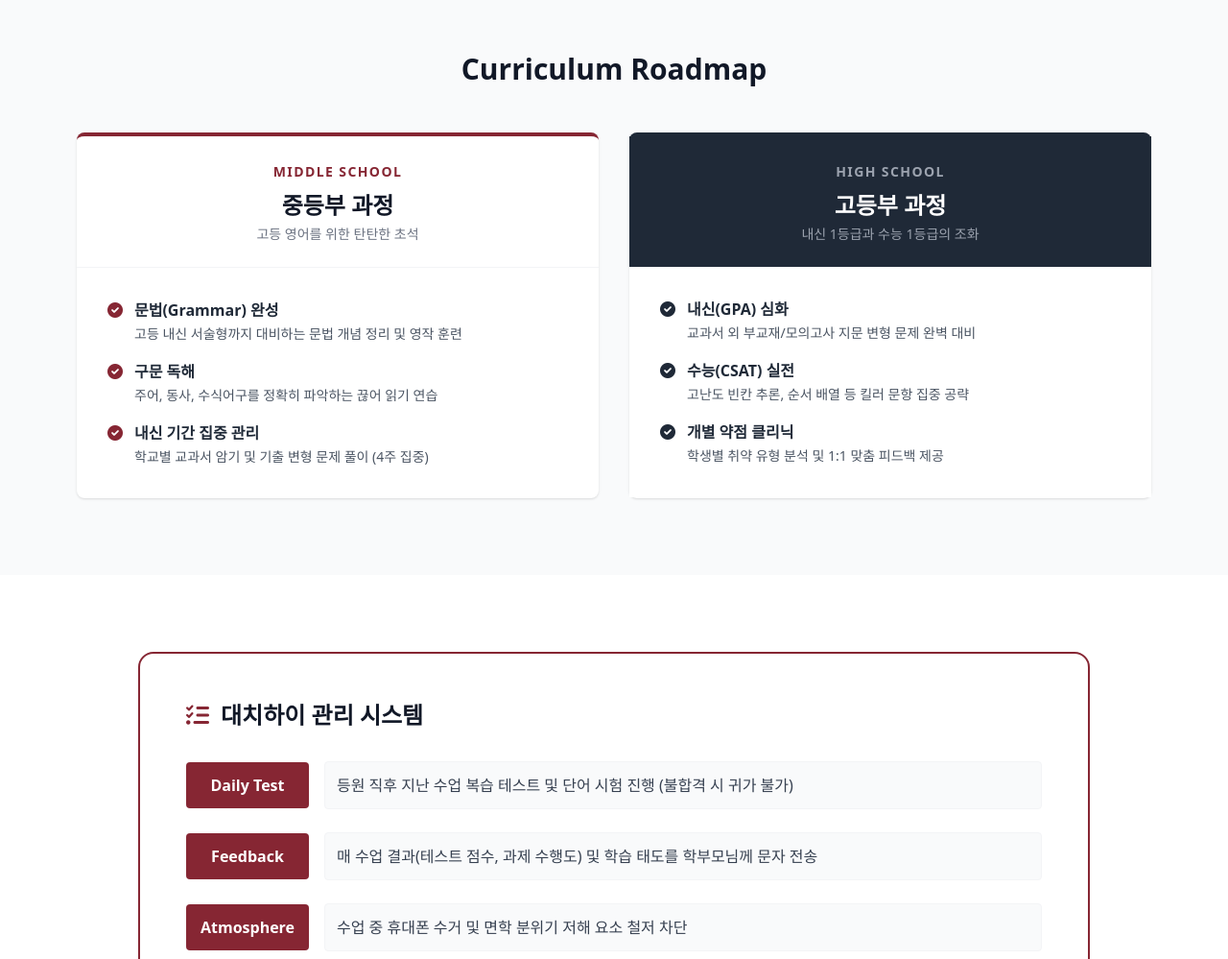
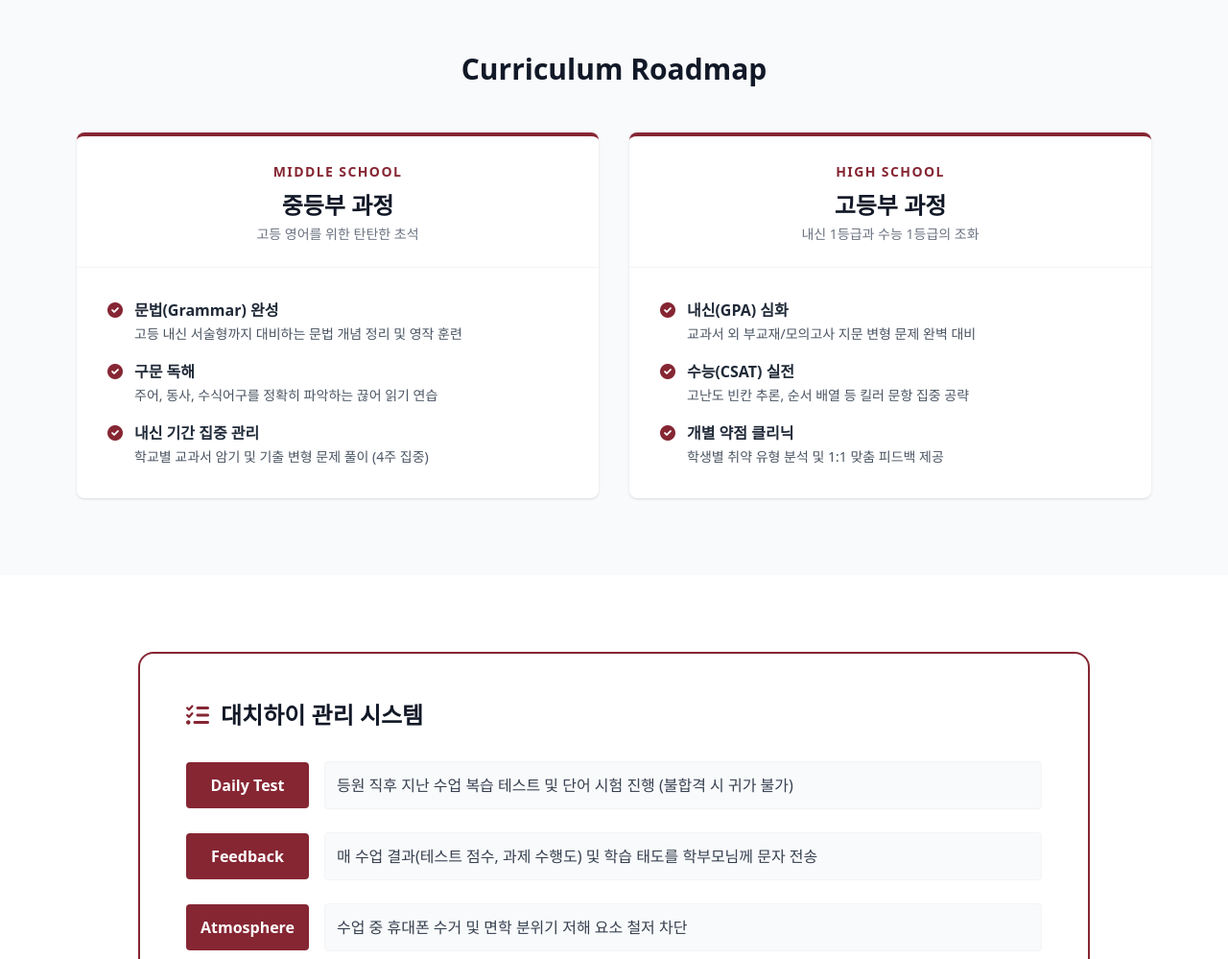
Before and after one commit to daechihigh/daechihigh.github.io, a plain HTML site: page index.html in a window 1280 px wide. Shown: the part 1100-2099 px from the top of the page at 96% size. Drawn offline with nearby package versions, Linux system fonts and the light colour scheme.

Commit message:
테마 통일

```diff
--- a/index.html
+++ b/index.html
@@ -10,7 +10,7 @@
             theme: {
                 extend: {
                     colors: {
-                        ku: '#862633', // 고려대 공식 크림슨 컬러 단일 지정
+                        ku: '#862633', // 고려대 공식 크림슨 컬러
                         naver: '#03C75A'
                     }
                 }
@@ -26,12 +26,13 @@
             <div class="flex justify-between items-center h-16">
                 <div class="flex flex-col justify-center">
                     <span class="text-[10px] text-gray-500 font-bold tracking-widest uppercase">Premium English Education</span>
-                    <div class="text-ku font-bold">대치하이<span class="text-yellow-400 font-bold">영어</span>학원</div>
+                    <div class="text-2xl font-extrabold text-gray-900">대치하이<span class="text-ku">영어</span></div>
                 </div>
                 <div class="hidden md:flex space-x-8 font-bold text-gray-600">
                     <a href="#about" class="hover:text-ku transition">학원소개</a>
                     <a href="#curriculum" class="hover:text-ku transition">중등부/고등부</a>
                     <a href="#system" class="hover:text-ku transition">관리시스템</a>
+                    <a href="#blog" class="hover:text-ku transition">학원소식</a>
                     <a href="#contact" class="hover:text-ku transition">입학문의</a>
                 </div>
             </div>
@@ -40,7 +41,6 @@
 
     <section class="pt-32 pb-24 bg-ku text-white relative">
         <div class="absolute inset-0 bg-black opacity-20"></div>
-
         <div class="max-w-4xl mx-auto px-4 relative z-10 text-center">
             <span class="inline-block py-1 px-3 border border-white/30 rounded-full text-gray-100 text-sm font-bold mb-6">Middle & High School Only</span>
             <h1 class="text-4xl md:text-6xl font-extrabold mb-8 leading-tight">
@@ -130,30 +130,30 @@
                     </div>
                 </div>
 
-                <div class="bg-white rounded-lg shadow border-t-4 border-gray-800">
-                    <div class="bg-gray-800 text-white p-6 text-center">
-                        <span class="text-gray-400 font-bold tracking-widest text-sm uppercase">High School</span>
-                        <h3 class="text-2xl font-bold mt-2">고등부 과정</h3>
-                        <p class="text-gray-400 text-sm mt-1">내신 1등급과 수능 1등급의 조화</p>
+                <div class="bg-white rounded-lg shadow border-t-4 border-ku">
+                    <div class="p-6 text-center border-b border-gray-100">
+                        <span class="text-ku font-bold tracking-widest text-sm uppercase">High School</span>
+                        <h3 class="text-2xl font-bold text-gray-900 mt-2">고등부 과정</h3>
+                        <p class="text-gray-500 text-sm mt-1">내신 1등급과 수능 1등급의 조화</p>
                     </div>
-                    <div class="p-8 bg-white">
+                    <div class="p-8">
                         <ul class="space-y-4">
                             <li class="flex items-start">
-                                <i class="fas fa-check-circle text-gray-800 mt-1 mr-3"></i>
+                                <i class="fas fa-check-circle text-ku mt-1 mr-3"></i>
                                 <div>
                                     <strong class="block text-gray-800">내신(GPA) 심화</strong>
                                     <span class="text-sm text-gray-600">교과서 외 부교재/모의고사 지문 변형 문제 완벽 대비</span>
                                 </div>
                             </li>
                             <li class="flex items-start">
-                                <i class="fas fa-check-circle text-gray-800 mt-1 mr-3"></i>
+                                <i class="fas fa-check-circle text-ku mt-1 mr-3"></i>
                                 <div>
                                     <strong class="block text-gray-800">수능(CSAT) 실전</strong>
                                     <span class="text-sm text-gray-600">고난도 빈칸 추론, 순서 배열 등 킬러 문항 집중 공략</span>
                                 </div>
                             </li>
                             <li class="flex items-start">
-                                <i class="fas fa-check-circle text-gray-800 mt-1 mr-3"></i>
+                                <i class="fas fa-check-circle text-ku mt-1 mr-3"></i>
                                 <div>
                                     <strong class="block text-gray-800">개별 약점 클리닉</strong>
                                     <span class="text-sm text-gray-600">학생별 취약 유형 분석 및 1:1 맞춤 피드백 제공</span>
@@ -189,6 +189,7 @@
             </div>
         </div>
     </section>
+
     <section id="blog" class="py-20 bg-gray-50">
         <div class="max-w-6xl mx-auto px-4">
             <div class="text-center mb-16">
@@ -269,6 +270,7 @@
             </div>
         </div>
     </section>
+
     <section id="contact" class="py-20 bg-gray-900 text-white text-center border-t-8 border-ku">
         <div class="max-w-4xl mx-auto px-4">
             <h2 class="text-3xl font-bold mb-4">상담 문의</h2>
```
